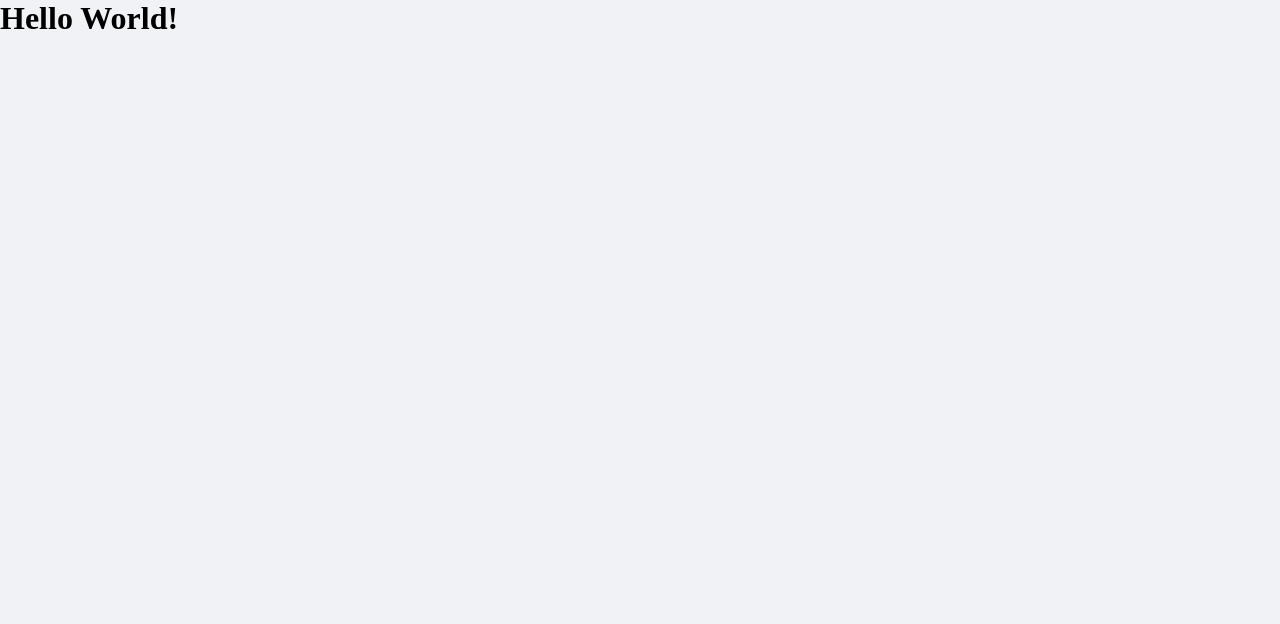
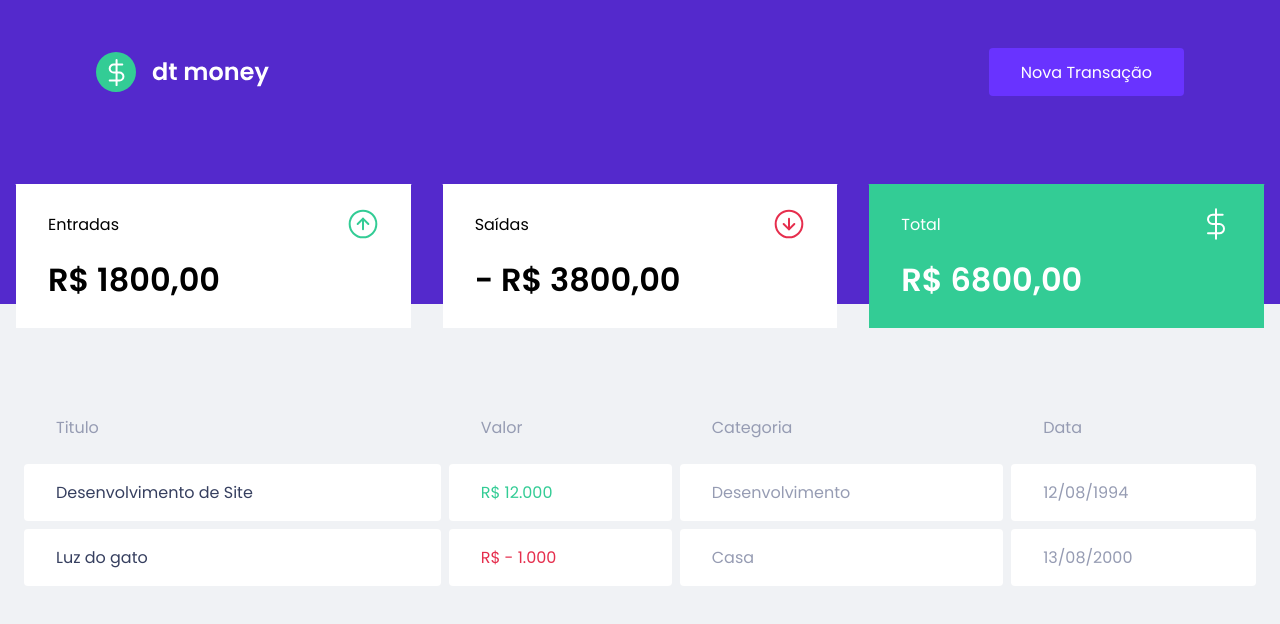
Before and after one commit to jorgelucasalima/dt.money, a React (Create React App) app: page / in a window 1280 px wide. Shown: the top 624 px of the page. Built offline with nearby package versions, Linux system fonts and the light colour scheme.

Commit message:
criado components

```diff
--- a/src/App.tsx
+++ b/src/App.tsx
@@ -1,10 +1,13 @@
+import {Header} from './components/Header'
+import {Dashboard} from './components/Dashboard'
 import {EstiloGlobal} from './styles/global'
 
 export function App() {
   return (
-    <div className="App">
-      <h1>Hello World!</h1>
+    <>
+      <Header />
+      <Dashboard />
       <EstiloGlobal />
-    </div>
+    </>
   );
 }
--- /dev/null
+++ b/src/components/Dashboard/index.tsx
@@ -0,0 +1,14 @@
+import { Container } from "./styles"
+import { Summary } from "../Summary"
+import { Transacoes } from "../Transacoes"
+
+export function Dashboard () {
+  return(
+    <Container>
+      <Summary />
+      <Transacoes/>
+    </Container>
+
+  )
+
+}
--- /dev/null
+++ b/src/components/Dashboard/styles.ts
@@ -0,0 +1,8 @@
+import styled from "styled-components";
+
+export const Container = styled.main`
+  max-width: 1120%;
+  margin: 0 auto;
+  padding: 2.5rem 1rem;
+
+`
--- /dev/null
+++ b/src/components/Header/index.tsx
@@ -0,0 +1,14 @@
+import logo from '../../assets/logo.svg';
+import { Container, Content } from './styles';
+
+
+export function Header() {
+  return(
+    <Container>
+      <Content>
+        <img src={logo} alt="dt money" />
+        <button type="button">Nova Transação</button>
+      </Content>
+    </Container>
+  )
+}
--- /dev/null
+++ b/src/components/Header/styles.ts
@@ -0,0 +1,36 @@
+import styled from 'styled-components';
+
+export const Container = styled.header`
+  background: var(--azul);
+
+`
+
+export const Content = styled.div`
+  max-width: 1120px;
+  margin: 0 auto;
+
+  padding: 3rem 1rem 13rem;
+  display: flex;
+  align-items: center;
+  justify-content: space-between;
+
+  button {
+    font-size: 1rem;
+    color: #FFFFFF;
+    background: var(--azul-claro);
+    border: 0;
+    padding: 0 2rem;
+    border-radius: 0.25rem;
+    height:3rem;
+
+    transition: filter 0.2s;
+
+    &:hover {
+      filter: brightness(0.9);
+    }
+
+
+  }
+
+
+`
--- /dev/null
+++ b/src/components/Summary/index.tsx
@@ -0,0 +1,36 @@
+import income from '../../assets/income.svg'
+import outcome from '../../assets/outcome.svg'
+import total from '../../assets/total.svg'
+
+import { Container } from "./styles";
+
+
+
+
+export function Summary() {
+  return (
+    <Container>
+      <div>
+        <header>
+          <p>Entradas</p>
+          <img src={income} alt="Entradas" />
+        </header>
+        <strong>R$ 1800,00</strong>
+      </div>
+      <div>
+        <header>
+          <p>Saídas</p>
+          <img src={outcome} alt="Saídas" />
+        </header>
+        <strong> - R$ 3800,00</strong>
+      </div>
+      <div className="destaque-fundo">
+        <header>
+          <p>Total</p>
+          <img src={total} alt="Total" />
+        </header>
+        <strong>R$ 6800,00</strong>
+      </div>
+    </Container>
+  )
+}
--- /dev/null
+++ b/src/components/Summary/styles.ts
@@ -0,0 +1,38 @@
+import styled from 'styled-components'
+
+export const Container = styled.div`
+  display: grid;
+  grid-template-columns: repeat(3, 1fr);
+  gap: 2rem;
+  margin-top: -10rem;
+
+
+
+  div {
+    background: var(--shape);
+    padding: 1.5rem 2rem;
+    border-radius: 0.25px;
+    color: var(--texto-tile);
+
+
+    header {
+      display: flex;
+      align-items: center;
+      justify-content: space-between;
+    }
+
+    strong {
+      display: block;
+      margin-top: 1rem;
+      font-size: 2rem;
+      font-weight: 600;
+      line-height: 3rem;
+    }
+
+    &.destaque-fundo {
+      background: var(--verde);
+      color: #FFF;
+    }
+
+  }
+`
--- /dev/null
+++ b/src/components/Transacoes/index.tsx
@@ -0,0 +1,38 @@
+import { Container } from "./styles";
+
+
+export function Transacoes() {
+  return (
+    <Container>
+      <div>
+        <table>
+
+          <thead>
+            <tr>
+              <th>Titulo</th>
+              <th>Valor</th>
+              <th>Categoria</th>
+              <th>Data</th>
+            </tr>
+          </thead>
+
+          <tbody>
+            <tr>
+              <td>Desenvolvimento de Site</td>
+              <td className="deposito">R$ 12.000</td>
+              <td>Desenvolvimento</td>
+              <td>12/08/1994</td>
+            </tr>
+            <tr>
+              <td>Luz do gato</td>
+              <td className="retirada">R$ - 1.000</td>
+              <td>Casa</td>
+              <td>13/08/2000</td>
+            </tr>
+          </tbody>
+
+        </table>
+      </div>
+    </Container>
+  )
+}
--- /dev/null
+++ b/src/components/Transacoes/styles.ts
@@ -0,0 +1,44 @@
+import styled from 'styled-components'
+
+export const Container = styled.div`
+  margin-top: 4rem;
+
+  table {
+    width: 100%;
+    border-spacing: 0.5rem;
+
+    th {
+      color: var(--texto-body);
+      font-weight: 400;
+      padding: 1rem 2rem;
+      text-align: left;
+      line-height: 1.5rem;
+    }
+
+    td {
+      padding: 1rem 2rem;
+      border: 0;
+      background: var(--shape);
+      color: var(--texto-body);
+      border-radius: 0.25rem;
+
+      &:first-child {
+        color: var(--texto-title);
+      }
+
+      &.deposito {
+        color: var(--verde)
+      }
+
+      &.retirada {
+        color: var(--vermelho);
+      }
+
+
+    }
+
+
+
+
+  }
+`
--- a/src/styles/global.ts
+++ b/src/styles/global.ts
@@ -8,6 +8,8 @@ export const EstiloGlobal = createGlobalStyle`
     --azul: #5429cc;
 
     --azul-claro: #6933ff;
+
+    --verde: #33CC95;
 
     --texto-title: #363f5f;
     --texto-body: #969cb3;
@@ -40,6 +42,15 @@ export const EstiloGlobal = createGlobalStyle`
     -webkit-font-smoothing: antialiased;
   }
 
+  body, input, textarea, button {
+    font-family: 'Poppins', sans-serif;
+    font-weight: 400;
+  }
+
+  h1, h2, h3, h4, h5, h6, strong {
+    font-weight: 600;
+  }
+
   button {
     cursor: pointer;
   }
```
